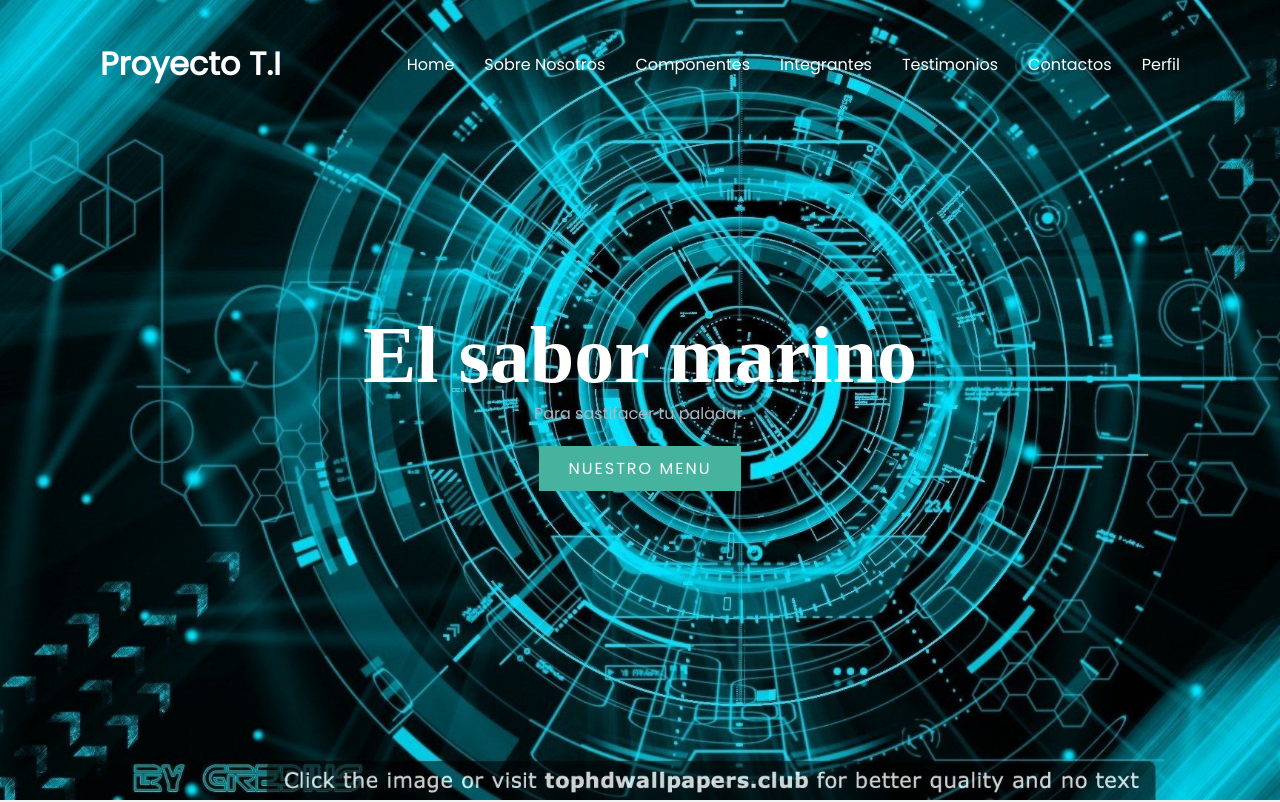
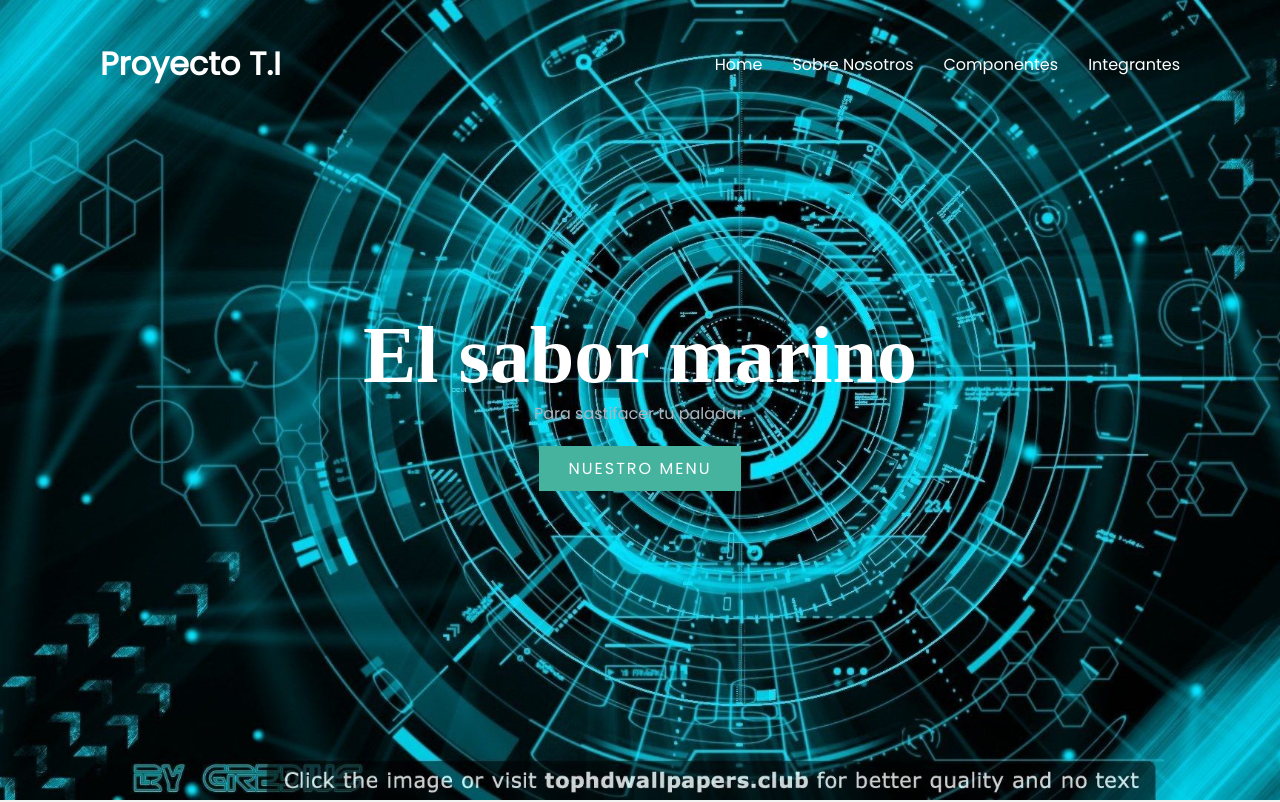
Before and after one commit to TecnoInfoProyect/TecnoInfoProyect.github.io, a plain HTML site: page index.html in a window 1280 px wide. Shown: the top 802 px of the page. Drawn offline with Linux system fonts and the light colour scheme.

Commit message:
cambios 1

```diff
--- a/index.html
+++ b/index.html
@@ -17,9 +17,6 @@
         <li><a href="#about" onclick="alternarMenu();">Sobre Nosotros</a></li>
         <li><a href="#menu" onclick="alternarMenu();">Componentes</a></li>
         <li><a href="#chef" onclick="alternarMenu();">Integrantes</a></li>
-        <li><a href="#testimonios" onclick="alternarMenu();">Testimonios</a></li>
-        <li><a href="#contacto" onclick="alternarMenu();">Contactos</a></li>
-        <li><a href="Perfil.html" onclick="alternarMenu();">Perfil</a></li>
     </ul>
 </header>
 <section class="banner" id="banner">
```
